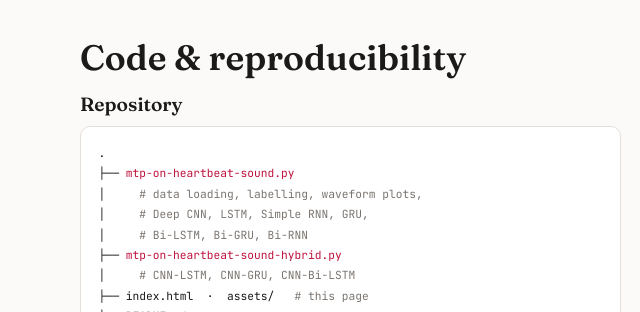
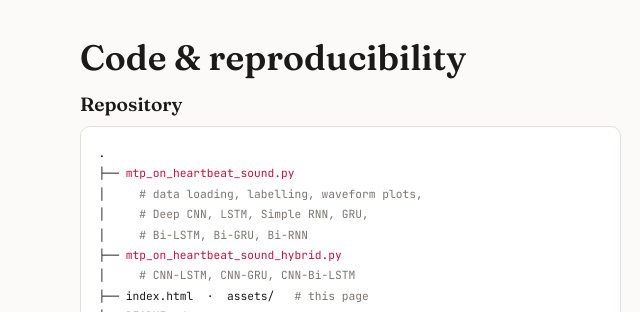
Before and after one commit to philsaurabh/M.Tech_Project_and_Thesis, a plain HTML site: page index.html in a window 1280 px wide. Shown: the part 8597-8909 px from the top of the page, 0-640 px from the left. Drawn offline with Linux system fonts and the light colour scheme.

Commit message:
Rename files in repository links in index.html

```diff
--- a/index.html
+++ b/index.html
@@ -321,11 +321,11 @@
       <div>
         <h3>Repository</h3>
 <pre class="tree"><code>.
-├── <a href="https://github.com/philsaurabh/M.Tech_Project_and_Thesis/blob/main/mtp_on_heartbeat_sound.py">mtp-on-heartbeat-sound.py</a>
+├── <a href="https://github.com/philsaurabh/M.Tech_Project_and_Thesis/blob/main/mtp_on_heartbeat_sound.py">mtp_on_heartbeat_sound.py</a>
 │     <span class="c"># data loading, labelling, waveform plots,</span>
 │     <span class="c"># Deep CNN, LSTM, Simple RNN, GRU,</span>
 │     <span class="c"># Bi-LSTM, Bi-GRU, Bi-RNN</span>
-├── <a href="https://github.com/philsaurabh/M.Tech_Project_and_Thesis/blob/main/mtp_on_heartbeat_sound_hybrid.py">mtp-on-heartbeat-sound-hybrid.py</a>
+├── <a href="https://github.com/philsaurabh/M.Tech_Project_and_Thesis/blob/main/mtp_on_heartbeat_sound_hybrid.py">mtp_on_heartbeat_sound_hybrid.py</a>
 │     <span class="c"># CNN-LSTM, CNN-GRU, CNN-Bi-LSTM</span>
 ├── index.html  ·  assets/   <span class="c"># this page</span>
 └── README.md</code></pre>
```
